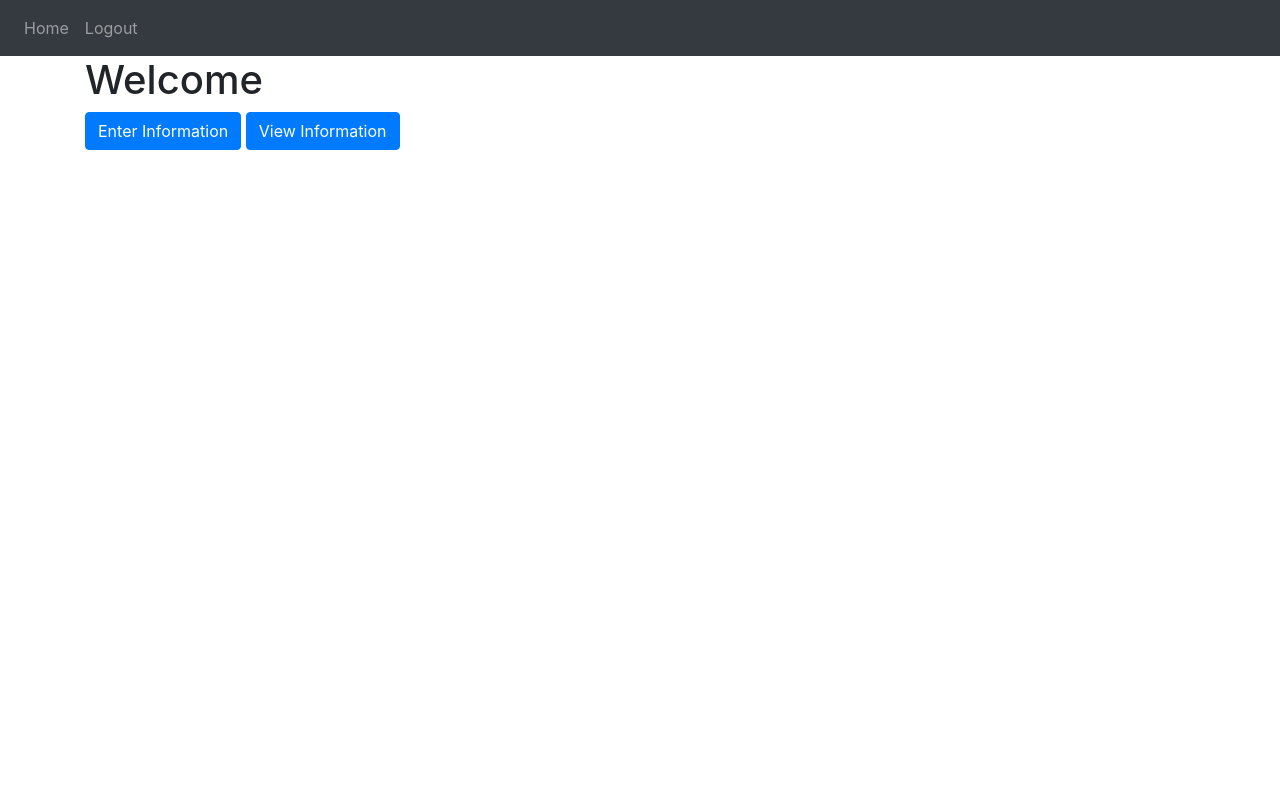
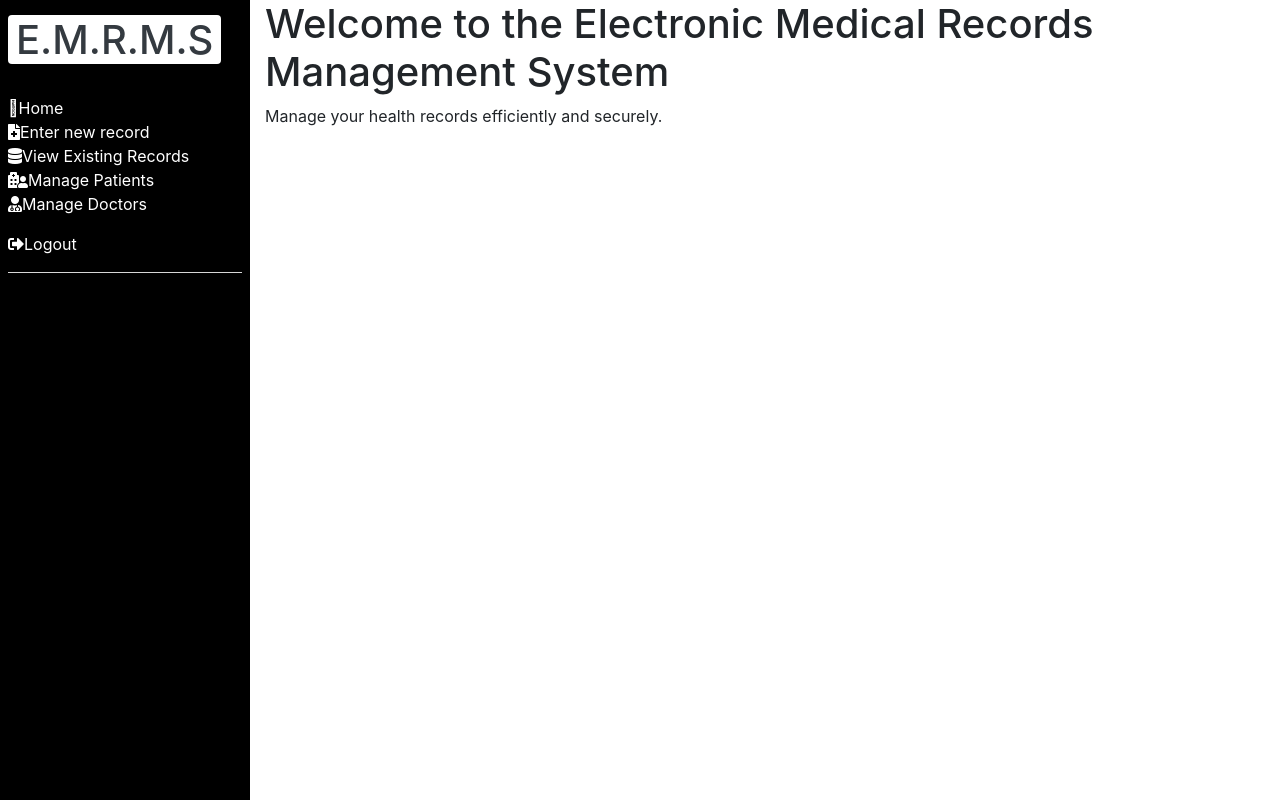
Before and after one commit to hvp2705/aes_in_emr, a Flask app: page / in a window 1280 px wide. Run offline with Flask 3, Linux system fonts and the light colour scheme; the visitor is signed in with stand-in values (Sample User, id 1).

Commit message:
Update CSS and templates

```diff
--- a/website/static/CSS/base.css
+++ b/website/static/CSS/base.css
@@ -17,3 +17,31 @@
   ::-webkit-scrollbar-thumb:hover {
         background: #555;
   }
+
+#side_nav{
+      background: black;
+      min-width: 250px;
+      max-width: 250px;
+      height: 100vh;
+}
+
+.content{
+      width: 100%;
+      min-height: 100vh;
+}
+hr.h-color{
+      background: #eee;
+}
+
+.sidebar li.active{
+      background: #333;
+      border-radius: 8px;
+}
+
+.sidebar li.active a, .sidebar li a:hover{
+      color: black;
+}
+
+.sidebar li a{
+      color: white;
+}
--- a/website/static/CSS/login.css
+++ b/website/static/CSS/login.css
@@ -9,7 +9,7 @@ body {
     top: 50%;
     left: 50%;
     transform: translate(-50%,-50%);
-    width: 400px;
+    width: 550px;
     background: white;
     border-radius: 10px;
 }
--- a/website/templates/base.html
+++ b/website/templates/base.html
@@ -3,13 +3,40 @@
 <head>
     <meta charset="UTF-8">
     <meta name="viewport" content="width=device-width, initial-scale=1.0">
-    <title>{% block title %} hola {% endblock %}</title>
+    <title>{% block title %} Hola {% endblock %}</title>
     <link rel="stylesheet" href="https://cdn.jsdelivr.net/npm/bootstrap@4.3.1/dist/css/bootstrap.min.css"
     integrity="sha384-ggOyR0iXCbMQv3Xipma34MD+dH/1fQ784/j6cY/iJTQUOhcWr7x9JvoRxT2MZw1T"
     crossorigin="anonymous">
+    <link rel="stylesheet" href="https://pro.fontawesome.com/releases/v5.15.3/css/all.css">
     <link rel="stylesheet" href="../static/css/base.css">
 </head>
 <body>
+{% if user.is_authenticated %}
+<div class="main-container d-flex">
+        <div class="sidebar" id="side_nav">
+                <div class="header-box px-2 pt-3 pb-4">
+                        <h1 class="fs-4"><span class="bg-white text-dark rounded shadow px-2 me-2">E.M.R.M.S</span></h1>
+                        <button class="btn d-md-none d-block close-btn px-1 py-0 text-white"><i class="fal fa-stream"></i></button>
+                </div>
+                <ul class="list-unstyled px-2">
+                        <li class=""><a href="/" class="text-decoration-none" id="home"><i class="fal fa-home"></i>Home</a></li>
+                        <li class=""><a href="/medical-record" class="text-decoration-none" id="medical_record"><i class="fas fa-file-medical"></i>Enter new record</a></li>
+                        <li class=""><a href="/medical-record-view" class="text-decoration-none" id="medical-record-view"><i class="fas fa-database"></i></i>View Existing Records</a></li>
+                        <li class=""><a href="#" class="text-decoration-none"><i class="fas fa-hospital-user"></i>Manage Patients</a></li>
+                        <li class=""><a href="#" class="text-decoration-none"><i class="fas fa-user-md"></i>Manage Doctors</a></li>
+                </ul>
+                <ul class="list-unstyled px-2">
+                        <li class=""><a href="/logout" class="text-decoration-none" id="logout"><i class="fas fa-sign-out-alt"></i>Logout</a></li>
+                </ul>
+                <hr class="h-color mx-2">
+        </div>
+        <div class="content">
+                <div class="container">{% block sidebar %} {% endblock %}</div>
+        </div>
+</div>
+<script text="text/javascript"
+    src="{{ url_for('static', filename='index.js')}}"></script>
+{% else %}
     <nav class="navbar navbar-expand-lg navbar-dark bg-dark">
         <button class="navbar-toggler"
         type="button"
@@ -19,16 +46,13 @@
         </button>
         <div class="collapse navbar-collapse" id="navbar">
                 <div class="navbar-nav">
-                        {% if user.is_authenticated %}
-                        <a class="nav-item nav-link" id="home" href="/">Home</a>
-                        <a class="nav-item nav-link" id="logout" href="/logout">Logout</a>
-                        {% else %}
                         <a class="nav-item nav-link" id="login" href="/login">Login</a>
                         <a class="nav-item nav-link" id="signup" href="/sign-up">Sign Up</a>
-                        {% endif %}
                 </div>
         </div>
-    </nav>
+</nav>
+<div class="container">{% block content %} {% endblock %}</div>
+{% endif %}
     {% with messages = get_flashed_messages(with_categories=true) %}
     {% if messages %}
         {% for category, message in messages %}
@@ -49,9 +73,6 @@
     {% endif %}
     {% endwith %}
 
-    <div class="container">{% block content %} {% endblock %}</div>
-    <script text="text/javascript"
-    src="{{ url_for('static', filename='index.js')}}"></script>
 </body>
 <script src="https://code.jquery.com/jquery-3.3.1.slim.min.js"
         integrity="sha384-q8i/X+965DzO0rT7abK41JStQIAqVgRVzpbzo5smXKp4YfRvH+8abtTE1Pi6jizo"
--- a/website/templates/home.html
+++ b/website/templates/home.html
@@ -1,10 +1,9 @@
 {% extends "base.html" %}
 {% block title %}Home page{% endblock %}
 
-{% block content %}
-<h1>Welcome</h1>
-<div>
-    <a class="btn btn-primary" id="medical_record" href="/medical-record" role="button">Enter Information</a>
-    <a class="btn btn-primary" id="medical_record" href="/medical-record-view" role="button">View Information</a>
-</div>
+{% block sidebar %}
+<link rel="stylesheet" href="../static/css/home.css">
+<h1>Welcome to the Electronic Medical Records Management System</h1>
+<p>Manage your health records efficiently and securely.</p>
+
 {% endblock %}
--- a/website/templates/medical_record.html
+++ b/website/templates/medical_record.html
@@ -1,7 +1,7 @@
 {% extends "base.html" %}
 {% block title %}Home page{% endblock %}
 
-{% block content %}
+{% block sidebar %}
 <h1>Medical records</h1>
 <form method="POST">
     <h2>A.General Question</h2>
--- a/website/templates/medical_record_view.html
+++ b/website/templates/medical_record_view.html
@@ -1,7 +1,7 @@
 {% extends "base.html" %}
 {% block title %}View page{% endblock %}
 
-{% block content %}
+{% block sidebar %}
 <h1>Welcome</h1>
 <div class="container">
     <nav class="navbar bg-body-tertiary">
--- a/website/templates/sign_up.html
+++ b/website/templates/sign_up.html
@@ -58,9 +58,8 @@
         </div>
          <!-- Options to choose role -->
         <div class="form-check">
-            <input type="radio" name="options" id="option1" value=1 required> Admin </input>
-            <input type="radio" name="options" id="option2" value=2> Doctor </input>
-            <input type="radio" name="options" id="option3" value=3> Patient </input>
+            <input type="radio" name="options" id="option1" value="doctor"><label for="option1">Doctor</label>
+            <input type="radio" name="options" id="option2" value="patient"><label for="option2">Patient</label>
         <br>
         </div>
         <button type="submit" class="btn btn-primary btn-lg btn-block">Sign Up</button>
```
Also changed, not shown: website/static/CSS/home.css (added), website/templates/admin.html (added), website/templates/doctor.html (added), website/templates/patient.html (added).
